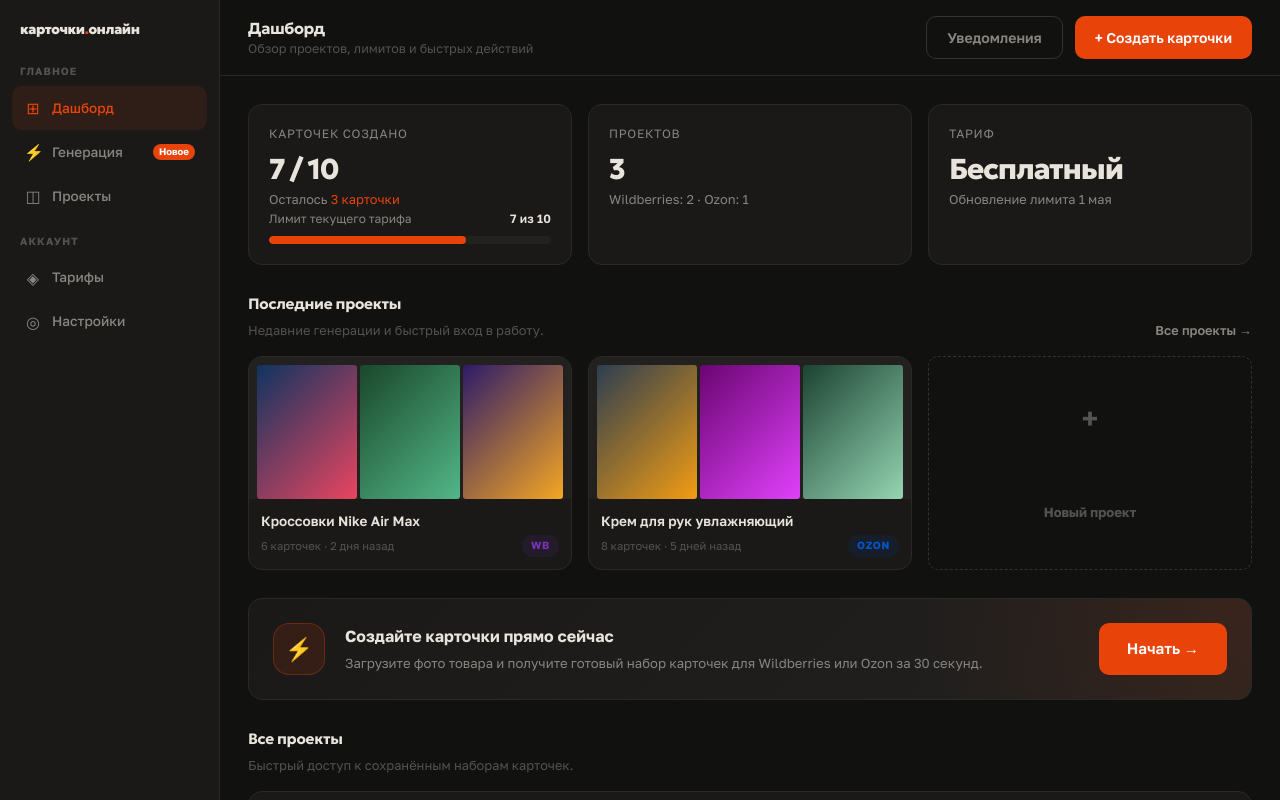
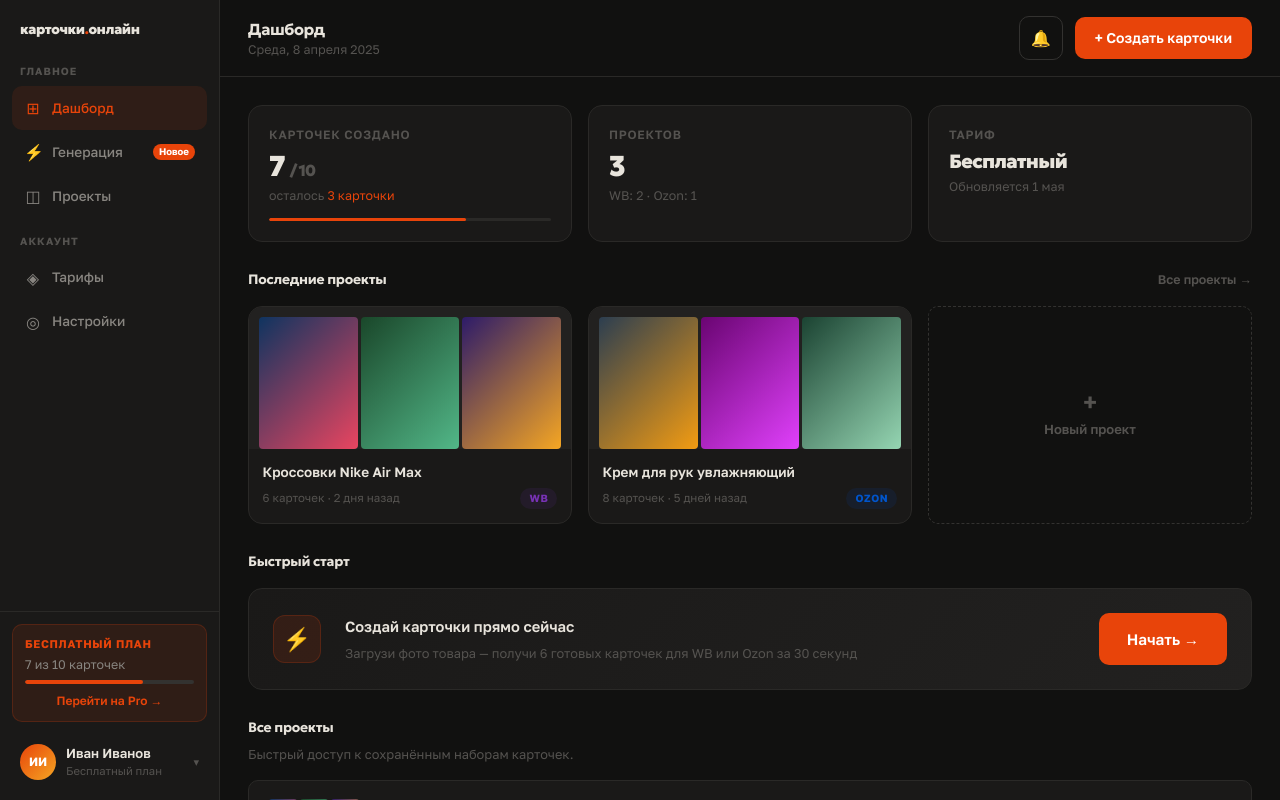
Before and after one commit to art-crazy/kartochki-online-front, a Next.js app: page /app in a window 1280 px wide. Shown: the top 800 px of the page. Built offline with nearby package versions, Linux system fonts and the light colour scheme.

Commit message:
Refine dashboard layout to match mockup

```diff
--- a/src/shared/ui/navigation/Navigation.module.scss
+++ b/src/shared/ui/navigation/Navigation.module.scss
@@ -43,38 +43,39 @@
   border-radius: var(--radius-full);
   background: var(--accent);
   color: #fff;
-  font-size: 0.6rem;
+  font-size: 0.65rem;
   font-weight: 700;
 }
 
 .sidebarPlan {
-  padding: 20px 24px 18px;
-  border: 1px solid rgba(232, 68, 10, 0.35);
-  border-radius: var(--radius-xl);
-  background: rgba(60, 26, 12, 0.78);
+  padding: 12px;
+  border: 1px solid rgba(232, 68, 10, 0.2);
+  border-radius: 10px;
+  background: var(--accent-dim);
 }
 
 .sidebarPlanLabel {
-  margin-bottom: 8px;
+  margin-bottom: 6px;
   color: var(--accent);
-  font-size: 0.78rem;
-  font-weight: 800;
-  letter-spacing: 0.08em;
+  font-size: 0.7rem;
+  font-weight: 700;
+  line-height: 1.2;
+  letter-spacing: 0.06em;
   text-transform: uppercase;
 }
 
 .sidebarPlanUsage {
-  margin-bottom: 14px;
+  margin-bottom: 8px;
   color: var(--dark-text-2);
   font-size: 0.78rem;
+  line-height: 1.25;
 }
 
 .sidebarPlanBar {
   overflow: hidden;
-  height: 6px;
-  margin-bottom: 14px;
-  border-radius: var(--radius-full);
-  background: rgba(255, 255, 255, 0.16);
+  height: 4px;
+  border-radius: 2px;
+  background: var(--dark-border-2);
 }
 
 .sidebarPlanFill {
@@ -84,10 +85,13 @@
 }
 
 .sidebarPlanLink {
-  display: inline-flex;
+  display: block;
+  margin-top: 10px;
+  text-align: center;
   color: var(--accent);
-  font-size: 0.78rem;
-  font-weight: 700;
+  font-size: 0.75rem;
+  font-weight: 600;
+  line-height: 1.2;
   text-decoration: none;
 }
 
@@ -95,8 +99,18 @@
   display: flex;
   align-items: center;
   gap: 10px;
-  padding: 8px 12px;
-  border-radius: var(--radius-md);
+  width: 100%;
+  padding: 0.5rem;
+  border: 0;
+  border-radius: 8px;
+  background: transparent;
+  text-align: left;
+  cursor: pointer;
+  transition: background-color 0.15s ease;
+  -webkit-tap-highlight-color: transparent;
+}
+
+.sidebarProfile:hover {
   background: var(--dark-bg-3);
 }
 
@@ -114,6 +128,12 @@
 .sidebarProfilePlan {
   color: var(--dark-text-3);
   font-size: 0.7rem;
+}
+
+.sidebarProfileChevron {
+  color: var(--dark-text-3);
+  font-size: 0.7rem;
+  line-height: 1;
 }
 
 .avatar {
--- a/src/shared/ui/navigation/Navigation.tsx
+++ b/src/shared/ui/navigation/Navigation.tsx
@@ -65,13 +65,14 @@ export function SidebarProfileCard({
   gradient?: 1 | 2 | 3;
 }) {
   return (
-    <div className={styles.sidebarProfile}>
+    <button type="button" className={styles.sidebarProfile}>
       <Avatar initials={initials} size="md" gradient={gradient} />
       <div className={styles.sidebarProfileBody}>
         <div className={styles.sidebarProfileName}>{name}</div>
         <div className={styles.sidebarProfilePlan}>{plan}</div>
       </div>
-    </div>
+      <span className={styles.sidebarProfileChevron}>▾</span>
+    </button>
   );
 }
 
--- a/src/views/dashboard/model/content.ts
+++ b/src/views/dashboard/model/content.ts
@@ -1,12 +1,18 @@
+export type DashboardStatVariant = "usage" | "default" | "tariff";
+
 export type DashboardStat = {
   label: string;
   value: string;
+  valueParts?: {
+    primary: string;
+    secondary: string;
+  };
   description: string;
   accentText?: string;
+  variant?: DashboardStatVariant;
   progress?: {
     value: number;
     max: number;
-    valueLabel: string;
   };
 };
 
@@ -23,24 +29,30 @@ export type DashboardProject = {
 export const dashboardStats: ReadonlyArray<DashboardStat> = [
   {
     label: "Карточек создано",
-    value: "7 / 10",
-    description: "Осталось",
+    value: "7/10",
+    valueParts: {
+      primary: "7",
+      secondary: "/ 10",
+    },
+    description: "осталось",
     accentText: "3 карточки",
+    variant: "usage",
     progress: {
       value: 7,
       max: 10,
-      valueLabel: "7 из 10",
     },
   },
   {
     label: "Проектов",
     value: "3",
-    description: "Wildberries: 2 · Ozon: 1",
+    description: "WB: 2 · Ozon: 1",
+    variant: "default",
   },
   {
     label: "Тариф",
     value: "Бесплатный",
-    description: "Обновление лимита 1 мая",
+    description: "Обновляется 1 мая",
+    variant: "tariff",
   },
 ];
 
@@ -91,7 +103,7 @@ export const allProjects: ReadonlyArray<DashboardProject> = [
 ];
 
 export const quickStartContent = {
-  title: "Создайте карточки прямо сейчас",
-  description: "Загрузите фото товара и получите готовый набор карточек для Wildberries или Ozon за 30 секунд.",
+  title: "Создай карточки прямо сейчас",
+  description: "Загрузи фото товара — получи 6 готовых карточек для WB или Ozon за 30 секунд",
   href: "/app/generate",
 };
--- a/src/views/dashboard/ui/DashboardPage.module.scss
+++ b/src/views/dashboard/ui/DashboardPage.module.scss
@@ -10,8 +10,84 @@
   gap: 16px;
 }
 
+.notificationButton {
+  width: 44px;
+  min-width: 44px;
+  padding: 0;
+  font-size: 1rem;
+}
+
+.statCard {
+  display: grid;
+  padding: 20px;
+  align-content: start;
+}
+
+.statLabel {
+  margin-bottom: 0.5rem;
+  color: var(--dark-text-3);
+  font-size: 0.75rem;
+  font-weight: 600;
+  letter-spacing: 0.06em;
+  text-transform: uppercase;
+}
+
+.statValueDefault {
+  font-family: var(--font-display), sans-serif;
+  font-size: 1.8rem;
+  font-weight: 900;
+  line-height: 1;
+  letter-spacing: -0.04em;
+  color: var(--dark-text);
+  margin-bottom: 0.4rem;
+}
+
+.statValueUsage {
+  font-family: var(--font-display), sans-serif;
+  font-size: 1.8rem;
+  font-weight: 900;
+  line-height: 1;
+  letter-spacing: -0.04em;
+  color: var(--dark-text);
+  margin-bottom: 0.4rem;
+}
+
+.statValueUsageMuted {
+  font-size: 1rem;
+  color: var(--dark-text-3);
+}
+
+.statValueTariff {
+  font-family: var(--font-display), sans-serif;
+  font-size: 1.2rem;
+  font-weight: 900;
+  line-height: 1;
+  letter-spacing: -0.04em;
+  color: var(--dark-text);
+  margin-bottom: 0.4rem;
+}
+
 .statAccent {
   color: var(--accent);
+}
+
+.statSub {
+  color: var(--dark-text-3);
+  font-size: 0.78rem;
+}
+
+.statProgress {
+  overflow: hidden;
+  height: 3px;
+  margin-top: 0.75rem;
+  border-radius: 2px;
+  background: var(--dark-border);
+}
+
+.statProgressFill {
+  height: 100%;
+  border-radius: inherit;
+  background: var(--accent);
 }
 
 .section {
@@ -22,7 +98,7 @@
 
 .sectionHeader {
   display: flex;
-  align-items: flex-end;
+  align-items: center;
   justify-content: space-between;
   gap: 16px;
 }
@@ -30,7 +106,7 @@
 .sectionTitle {
   margin: 0;
   font-family: var(--font-display), sans-serif;
-  font-size: 0.94rem;
+  font-size: 0.85rem;
   font-weight: 700;
   letter-spacing: -0.02em;
 }
@@ -42,8 +118,8 @@
 }
 
 .sectionLink {
-  color: var(--dark-text-2);
-  font-size: 0.8rem;
+  color: var(--dark-text-3);
+  font-size: 0.78rem;
   font-weight: 600;
   text-decoration: none;
   transition: color 0.15s ease;
@@ -65,51 +141,101 @@
   text-decoration: none;
 }
 
+.projectCard {
+  overflow: hidden;
+  transition:
+    border-color 0.15s ease,
+    transform 0.15s ease;
+}
+
+.projectCard:hover {
+  border-color: var(--dark-border-2);
+  transform: translateY(-2px);
+}
+
+.projectPreview {
+  display: grid;
+  grid-template-columns: repeat(3, 1fr);
+  gap: 3px;
+  padding: 10px 10px 0;
+  background: var(--dark-bg-3);
+}
+
+.projectThumbPreview {
+  aspect-ratio: 3 / 4;
+  border-radius: 4px;
+}
+
+.projectBody {
+  padding: 0.85rem;
+}
+
+.projectName {
+  margin-bottom: 0.3rem;
+  color: var(--dark-text);
+  font-size: 0.85rem;
+  font-weight: 600;
+}
+
+.projectMeta {
+  display: flex;
+  align-items: center;
+  justify-content: space-between;
+  gap: 8px;
+  color: var(--dark-text-3);
+  font-size: 0.72rem;
+}
+
 .newProjectCard {
-  display: grid;
-  min-height: 190px;
-  place-items: center;
+  display: flex;
+  min-height: 170px;
+  align-items: center;
+  justify-content: center;
+  flex-direction: column;
   gap: 6px;
+  padding: 2rem;
   border-style: dashed;
-  border-width: 1.5px;
+  border-width: 1px;
   color: var(--dark-text-3);
 }
 
 .newProjectCard:hover {
+  background: var(--accent-dim);
+  border-color: var(--accent);
   color: var(--accent);
+  box-shadow: none;
 }
 
 .newProjectPlus {
-  font-size: 1.8rem;
+  font-size: 1.5rem;
   line-height: 1;
 }
 
 .newProjectLabel {
   font-size: 0.82rem;
-  font-weight: 700;
+  font-weight: 600;
 }
 
 .quickStartSection {
-  display: block;
+  display: grid;
+  gap: 16px;
 }
 
 .quickStartCard {
   display: flex;
   align-items: center;
-  gap: 20px;
-  padding: 24px;
-  background:
-    radial-gradient(circle at top right, rgba(232, 68, 10, 0.12), transparent 34%),
-    linear-gradient(135deg, var(--dark-bg-2), var(--dark-bg-3));
+  gap: 1.5rem;
+  padding: 1.5rem;
+  background: linear-gradient(135deg, var(--dark-bg-2) 0%, var(--dark-bg-3) 100%);
 }
 
 .quickStartIcon {
   display: grid;
-  width: 52px;
-  height: 52px;
+  width: 48px;
+  height: 48px;
   place-items: center;
-  border: 1px solid rgba(232, 68, 10, 0.3);
-  border-radius: 16px;
+  border: 1px solid rgba(232, 68, 10, 0.2);
+  border-radius: 12px;
   background: rgba(232, 68, 10, 0.12);
   font-size: 1.4rem;
   flex-shrink: 0;
@@ -122,14 +248,14 @@
 
 .quickStartTitle {
   margin: 0 0 6px;
-  font-size: 1rem;
-  font-weight: 700;
+  font-size: 0.92rem;
+  font-weight: 600;
 }
 
 .quickStartText {
   margin: 0;
-  color: var(--dark-text-2);
-  font-size: 0.82rem;
+  color: var(--dark-text-3);
+  font-size: 0.8rem;
   line-height: 1.5;
 }
 
@@ -142,9 +268,9 @@
   display: flex;
   align-items: center;
   gap: 16px;
-  padding: 16px 20px;
+  padding: 1rem 1.25rem;
   border: 1px solid var(--dark-border);
-  border-radius: var(--radius-lg);
+  border-radius: 10px;
   background: var(--dark-bg-2);
   color: inherit;
   text-decoration: none;
@@ -160,14 +286,14 @@
 
 .projectThumbs {
   display: flex;
-  gap: 4px;
+  gap: 3px;
   flex-shrink: 0;
 }
 
 .projectThumb {
-  width: 30px;
+  width: 28px;
   aspect-ratio: 3 / 4;
-  border-radius: 4px;
+  border-radius: 3px;
 }
 
 .projectInfo {
@@ -176,15 +302,14 @@
 }
 
 .projectTitle {
-  margin-bottom: 4px;
+  margin-bottom: 0.2rem;
   color: var(--dark-text);
-  font-size: 0.9rem;
+  font-size: 0.88rem;
   font-weight: 600;
 }
 
-.projectMeta {
-  color: var(--dark-text-3);
-  font-size: 0.76rem;
+.projectInfo .projectMeta {
+  font-size: 0.75rem;
 }
 
 .projectActions {
@@ -199,9 +324,9 @@
   height: 30px;
   place-items: center;
   border: 1px solid var(--dark-border);
-  border-radius: 8px;
+  border-radius: 6px;
   color: var(--dark-text-3);
-  font-size: 0.82rem;
+  font-size: 0.85rem;
 }
 
 @media (max-width: 960px) {
@@ -223,21 +348,26 @@
 @media (max-width: 768px) {
   .page {
     gap: 24px;
-    padding: 20px 16px 88px;
+    padding: 20px 20px 88px;
   }
 
   .statsGrid,
   .projectsGrid {
-    grid-template-columns: minmax(0, 1fr);
+    grid-template-columns: repeat(2, minmax(0, 1fr));
+    gap: 0.75rem;
   }
 
-  .projectsGrid > :last-child {
-    grid-column: auto;
+  .projectsGrid {
+    grid-template-columns: minmax(0, 1fr);
   }
 
   .sectionHeader {
     align-items: flex-start;
     flex-direction: column;
+  }
+
+  .statCard {
+    padding: 20px;
   }
 
   .projectRow {
@@ -254,7 +384,11 @@
 
 @media (max-width: 480px) {
   .page {
-    padding-top: 16px;
+    padding: 16px 16px 88px;
+  }
+
+  .statsGrid {
+    grid-template-columns: minmax(0, 1fr);
   }
 
   .projectRow {
--- a/src/views/dashboard/ui/DashboardPage.tsx
+++ b/src/views/dashboard/ui/DashboardPage.tsx
@@ -1,6 +1,6 @@
 import Link from "next/link";
-import { allProjects, dashboardStats, quickStartContent, recentProjects } from "@/views/dashboard/model/content";
-import { Badge, Button, CardSurface, ProjectCard, StatCard } from "@/shared/ui";
+import { allProjects, dashboardStats, quickStartContent, recentProjects, type DashboardStat } from "@/views/dashboard/model/content";
+import { Badge, Button, CardSurface } from "@/shared/ui";
 import { AppShell } from "@/widgets/app/app-shell/ui/AppShell";
 import styles from "./DashboardPage.module.scss";
 
@@ -8,12 +8,12 @@ export function DashboardPage() {
   return (
     <AppShell
       title="Дашборд"
-      subtitle="Обзор проектов, лимитов и быстрых действий"
+      subtitle="Среда, 8 апреля 2025"
       activeKey="dashboard"
       action={
         <>
-          <Button variant="darkOutline" size="md" aria-label="Уведомления">
-            Уведомления
+          <Button variant="darkOutline" size="md" iconOnly className={styles.notificationButton} aria-label="Уведомления">
+            🔔
           </Button>
           <Button as={Link} href="/app/generate" variant="darkPrimary" size="md">
             + Создать карточки
@@ -24,39 +24,30 @@ export function DashboardPage() {
       <main className={styles.page}>
         <section className={styles.statsGrid} aria-label="Обзор аккаунта">
           {dashboardStats.map((stat) => (
-            <StatCard
-              key={stat.label}
-              label={stat.label}
-              value={stat.value}
-              description={
-                stat.accentText ? (
+            <CardSurface key={stat.label} theme="dark" className={styles.statCard}>
+              <div className={styles.statLabel}>{stat.label}</div>
+              <div className={getStatValueClassName(stat.variant)}>{renderStatValue(stat)}</div>
+              <div className={styles.statSub}>
+                {stat.accentText ? (
                   <>
                     {stat.description} <span className={styles.statAccent}>{stat.accentText}</span>
                   </>
                 ) : (
                   stat.description
-                )
-              }
-              progress={
-                stat.progress
-                  ? {
-                      label: "Лимит текущего тарифа",
-                      value: stat.progress.value,
-                      max: stat.progress.max,
-                      valueLabel: stat.progress.valueLabel,
-                    }
-                  : undefined
-              }
-            />
+                )}
+              </div>
+              {stat.progress ? (
+                <div className={styles.statProgress} aria-hidden="true">
+                  <div className={styles.statProgressFill} style={{ width: `${(stat.progress.value / stat.progress.max) * 100}%` }} />
+                </div>
+              ) : null}
+            </CardSurface>
           ))}
         </section>
 
         <section className={styles.section}>
           <div className={styles.sectionHeader}>
-            <div>
-              <h2 className={styles.sectionTitle}>Последние проекты</h2>
-              <p className={styles.sectionSub}>Недавние генерации и быстрый вход в работу.</p>
-            </div>
+            <h2 className={styles.sectionTitle}>Последние проекты</h2>
             <Link href="#projects" className={styles.sectionLink}>
               Все проекты →
             </Link>
@@ -65,12 +56,22 @@ export function DashboardPage() {
           <div className={styles.projectsGrid}>
             {recentProjects.map((project) => (
               <Link key={project.id} href={project.href} className={styles.cardLink}>
-                <ProjectCard
-                  title={project.title}
-                  meta={`${project.cardCount} карточек · ${project.updatedAt}`}
-                  badge={<MarketplaceBadge marketplace={project.marketplace} />}
-                  previews={project.previews}
-                />
+                <CardSurface theme="dark" className={styles.projectCard}>
+                  <div className={styles.projectPreview}>
+                    {project.previews.map((preview) => (
+                      <span key={preview} className={styles.projectThumbPreview} style={{ background: preview }} />
+                    ))}
+                  </div>
+                  <div className={styles.projectBody}>
+                    <div className={styles.projectName}>{project.title}</div>
+                    <div className={styles.projectMeta}>
+                      <span>
+                        {project.cardCount} карточек · {project.updatedAt}
+                      </span>
+                      <MarketplaceBadge marketplace={project.marketplace} />
+                    </div>
+                  </div>
+                </CardSurface>
               </Link>
             ))}
 
@@ -82,6 +83,7 @@ export function DashboardPage() {
         </section>
 
         <section className={styles.quickStartSection}>
+          <h2 className={styles.sectionTitle}>Быстрый старт</h2>
           <CardSurface theme="dark" className={styles.quickStartCard}>
             <div className={styles.quickStartIcon} aria-hidden="true">
               ⚡
@@ -140,6 +142,12 @@ const marketplaceLabelMap = {
   ozon: "Ozon",
 } as const;
 
+const statValueClassMap = {
+  usage: styles.statValueUsage,
+  tariff: styles.statValueTariff,
+  default: styles.statValueDefault,
+} as const;
+
 function MarketplaceBadge({ marketplace }: { marketplace: keyof typeof marketplaceLabelMap }) {
   if (marketplace === "wildberries") {
     return <Badge tone="wb">WB</Badge>;
@@ -147,3 +155,19 @@ function MarketplaceBadge({ marketplace }: { marketplace: keyof typeof marketpla
 
   return <Badge tone="ozon">Ozon</Badge>;
 }
+
+function getStatValueClassName(variant: DashboardStat["variant"]) {
+  return statValueClassMap[variant ?? "default"];
+}
+
+function renderStatValue(stat: DashboardStat) {
+  if (stat.variant === "usage" && stat.valueParts) {
+    return (
+      <>
+        {stat.valueParts.primary} <span className={styles.statValueUsageMuted}>{stat.valueParts.secondary}</span>
+      </>
+    );
+  }
+
+  return stat.value;
+}
--- a/src/widgets/app/app-shell/ui/AppShell.module.scss
+++ b/src/widgets/app/app-shell/ui/AppShell.module.scss
@@ -1,7 +1,8 @@
 .surface {
   display: grid;
   grid-template-columns: 220px minmax(0, 1fr);
-  min-height: 100vh;
+  height: 100vh;
+  overflow: hidden;
   background: var(--dark-bg);
   color: var(--dark-text);
 }
@@ -9,6 +10,8 @@
 .sidebar {
   display: flex;
   flex-direction: column;
+  height: 100vh;
+  overflow: hidden;
   border-right: 1px solid var(--dark-border);
   background: var(--dark-bg-2);
 }
@@ -69,6 +72,11 @@
   color: var(--accent);
 }
 
+.navItemActive:hover {
+  background: var(--accent-dim);
+  color: var(--accent);
+}
+
 .navIcon {
   width: 18px;
   flex-shrink: 0;
@@ -89,8 +97,8 @@
 .sidebarBottom {
   display: flex;
   flex-direction: column;
-  gap: 12px;
-  padding: 12px;
+  gap: 14px;
+  padding: 0.75rem;
   border-top: 1px solid var(--dark-border);
 }
 
@@ -100,7 +108,7 @@
 
 .main {
   display: flex;
-  min-height: 100vh;
+  height: 100vh;
   flex-direction: column;
   overflow: hidden;
 }
@@ -110,7 +118,7 @@
   align-items: center;
   justify-content: space-between;
   gap: 16px;
-  padding: 16px 28px;
+  padding: 1rem 1.75rem;
   border-bottom: 1px solid var(--dark-border);
 }
 
@@ -134,6 +142,7 @@
 
 .headerActions {
   display: flex;
+  align-items: center;
   gap: 12px;
 }
 
@@ -144,6 +153,7 @@
 .content {
   flex: 1;
   min-height: 0;
+  overflow-y: auto;
 }
 
 .mobileNav {
@@ -153,6 +163,9 @@
 @media (max-width: 768px) {
   .surface {
     grid-template-columns: minmax(0, 1fr);
+    height: auto;
+    min-height: 100vh;
+    overflow: visible;
   }
 
   .sidebar {
@@ -189,12 +202,14 @@
   }
 
   .main {
-    min-height: auto;
+    height: auto;
+    min-height: 100vh;
     padding-bottom: 72px;
+    overflow: visible;
   }
 
   .header {
-    padding: 14px 16px;
+    padding: 0.85rem 1rem;
   }
 
   .headerActions {
@@ -203,6 +218,10 @@
 
   .menuToggle {
     display: inline-flex;
+  }
+
+  .content {
+    overflow: visible;
   }
 
   .mobileNav {
```
